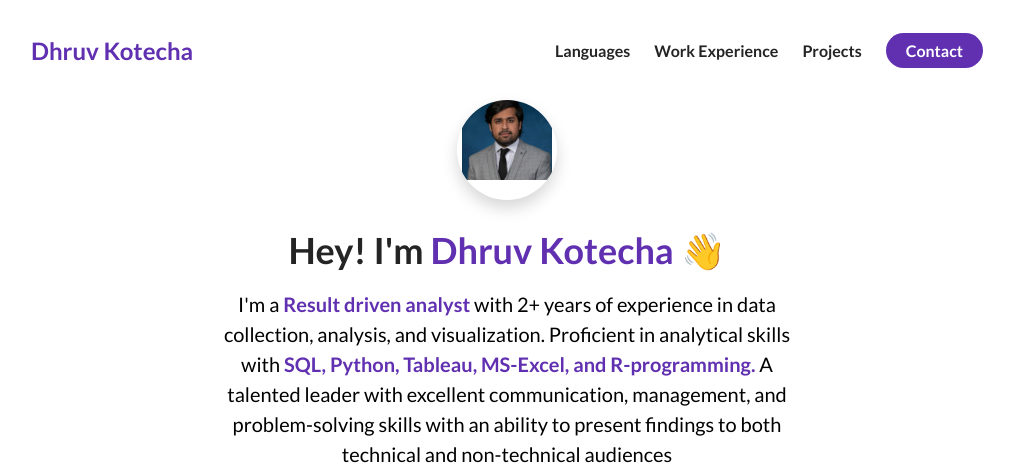
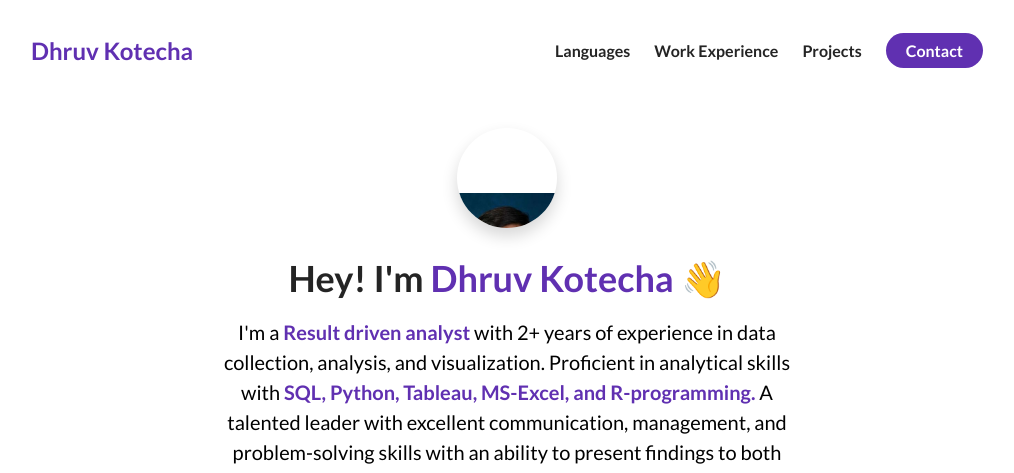
Before and after one commit to Dhruv0511/Portfolio, a plain HTML site: page index.html in a window 1280 px wide. Shown: the top 473 px of the page, without its empty margins (133-1147 px from the left). Drawn offline with Linux system fonts and the light colour scheme.

Commit message:
Update style.css

```diff
--- a/css/style.css
+++ b/css/style.css
@@ -161,6 +161,7 @@ nav {
   border-radius: 50%;
   overflow: hidden;
   box-shadow: 0 8px 16px rgba(0, 0, 0, 0.16);
+  margin-top: 28px;
   margin-bottom: 28px;
   animation: animate-profile-picture 800ms 200ms backwards;
 }
@@ -178,11 +179,11 @@ nav {
 }
 
 .about-me__picture {
-  width: 30%;
+  width: 40%;
 
   /* Improving my own picture */
-  transform: scale(3);
-  padding-top: 10px;
+  transform: scale(4);
+  padding-top: 50px;
 }
 
 .about-me__info--title {
```
